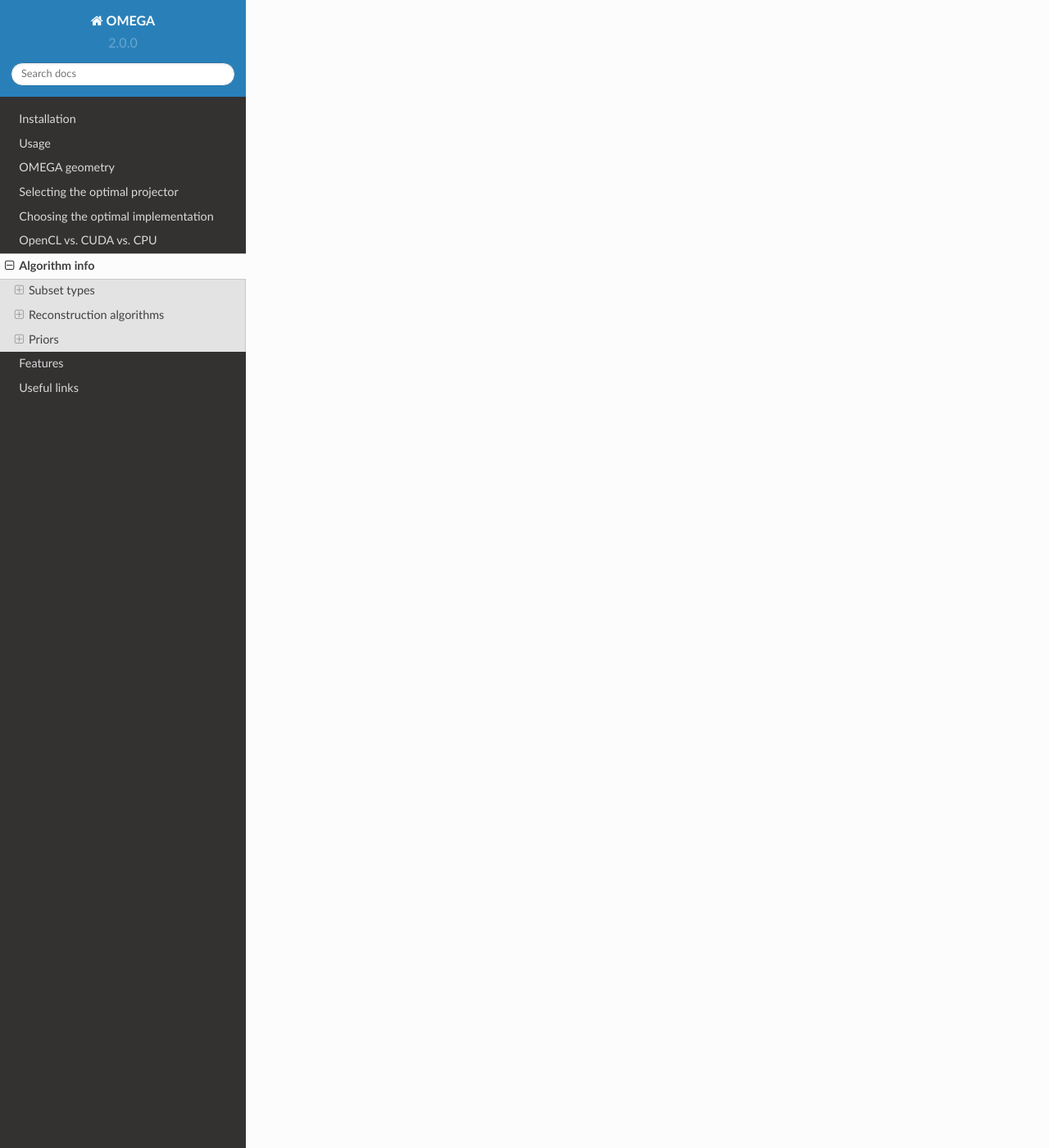
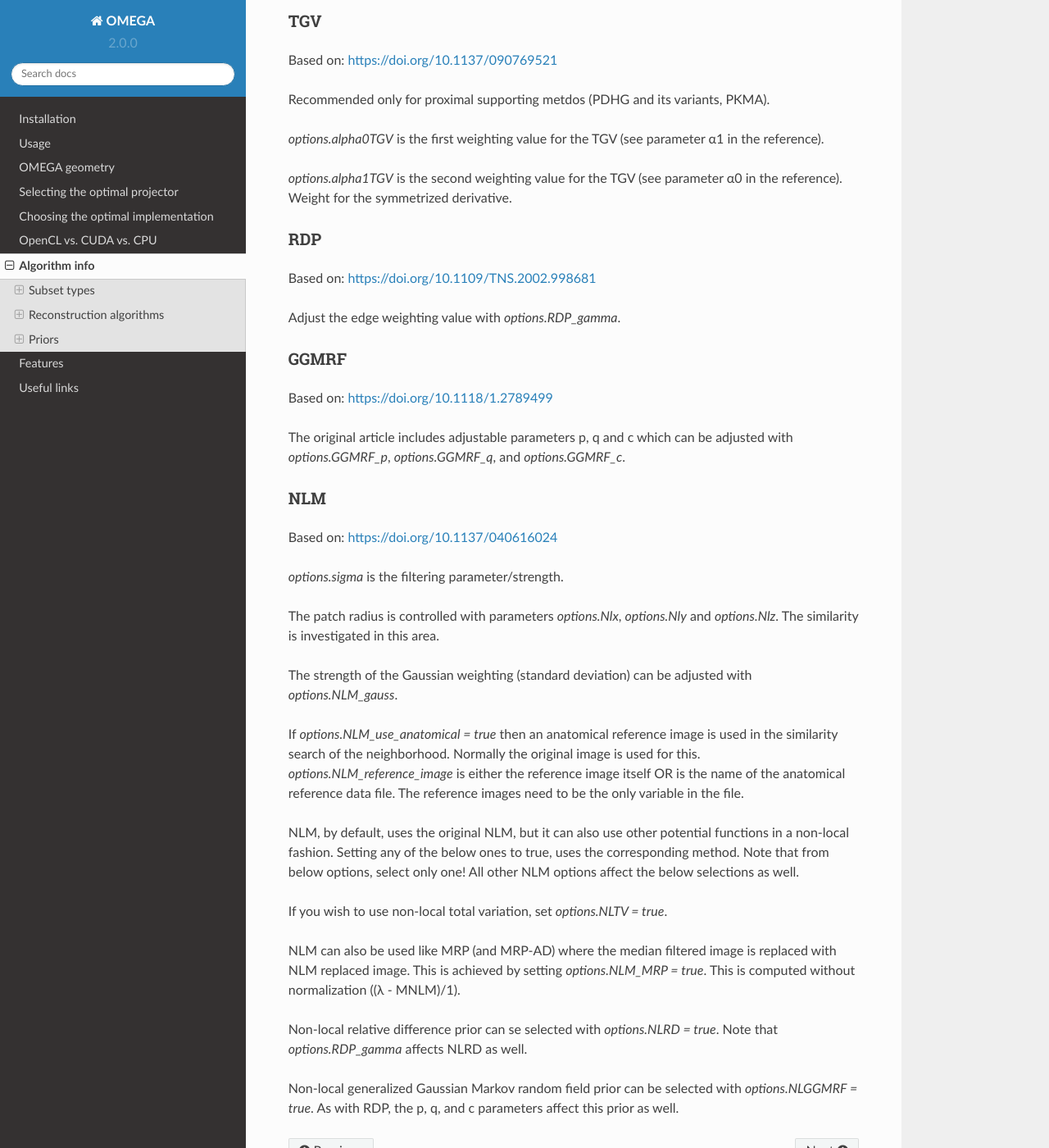
Before and after one commit to villekf/OMEGA-doc, a Sphinx documentation site: the page built from docs/source/algorithms.rst, in a window 1280 px wide and 1400 px high, scrolled down 11752 px. Shown: the whole window at 82% size. Built offline with Sphinx 7.4.7 and the Read the Docs theme 2.0.0, drawn with Linux system fonts in a browser that asks for light colours; some of the changed text lies outside the part shown.

Commit message:
More additions

```diff
--- a/docs/source/algorithms.rst
+++ b/docs/source/algorithms.rst
@@ -382,3 +382,85 @@ If a mat-file is used, the reference image should be the only variable.
 In the future, Lange will probably the transformed into a separate prior.
 
 Recommended ones are types 1 or 4.
+
+Anisotropic Diffusion Median Root Prior
+^^^^^^^^^^^^^^^^^^^^^^^^^^^^^^^^^^^^^^^
+
+In general this prior is not recommended and is included merely for historical and experimental purposes.
+
+It functions same as median root prior, except that rather than use median filtered image, it uses anisotropic diffusion filtered image.
+
+All the adjustable parameters are from: https://arrayfire.org/docs/group__image__func__anisotropic__diffusion.htm
+
+APLS
+^^^^
+
+Based on: https://doi.org/10.1109/TMI.2016
+
+Using asymmetric parallel level sets requires the use of anatomic prior. Without anatomical prior it functions as TV types 1 and 2.
+
+Regularization parameters for all MAP-methods can be adjusted.
+
+`options.eta` is a scaling parameter in regularized norm (see variable η in the reference).
+
+`options.APLSsmoothing` is a "smoothing" parameter that also prevents zero in square root (it is summed to the square root values). Has the same function as the TVsmoothing parameter (see eq. 9 in the reference).
+
+`options.APLS_reference_image` is the reference image itself OR name of the file containing the anatomical reference images (image size needs to be the same as the reconstructed images). The reference images need to be the only variable in the file.
+
+Hyperbolic prior
+^^^^^^^^^^^^^^^^
+
+Based on: https://doi.org/10.1109/83.551699 and https://doi.org/10.1088/0031-9155/60/6/2145
+
+Modified hyperbolic prior, previously exclusively used as TV type 3. Unlike TV type 3, doesn't support anatomic weighting.
+
+`options.hyperbolicDelta` can be used to adjust the edge emphasing strength.
+
+TGV
+^^^
+
+Based on: https://doi.org/10.1137/090769521
+
+Recommended only for proximal supporting metdos (PDHG and its variants, PKMA).
+
+`options.alpha0TGV` is the first weighting value for the TGV (see parameter α1 in the reference).
+
+`options.alpha1TGV` is the second weighting value for the TGV (see parameter α0 in the reference). Weight for the symmetrized derivative.
+
+RDP
+^^^
+
+Based on: https://doi.org/10.1109/TNS.2002.998681
+
+Adjust the edge weighting value with `options.RDP_gamma`.
+
+GGMRF
+^^^^^
+
+Based on: https://doi.org/10.1118/1.2789499
+
+The original article includes adjustable parameters p, q and c which can be adjusted with `options.GGMRF_p`, `options.GGMRF_q`, and `options.GGMRF_c`.
+
+NLM
+^^^
+
+Based on: https://doi.org/10.1137/040616024
+
+`options.sigma` is the filtering parameter/strength.
+
+The patch radius is controlled with parameters `options.Nlx`, `options.Nly` and `options.Nlz`. The similarity is investigated in this area.
+
+The strength of the Gaussian weighting (standard deviation) can be adjusted with `options.NLM_gauss`.
+
+If `options.NLM_use_anatomical = true` then an anatomical reference image is used in the similarity search of the neighborhood. Normally the original image is used for this. `options.NLM_reference_image` is either the reference image itself OR is the name of the anatomical reference data file. The reference images need to be the only variable in the file.
+
+NLM, by default, uses the original NLM, but it can also use other potential functions in a non-local fashion. Setting any of the below ones to true, uses the corresponding method. Note that from below options, select only one! All
+other NLM options affect the below selections as well.
+
+If you wish to use non-local total variation, set `options.NLTV = true`.
+
+NLM can also be used like MRP (and MRP-AD) where the median filtered image is replaced with NLM replaced image. This is achieved by setting `options.NLM_MRP = true`. This is computed without normalization ((λ - MNLM)/1).
+
+Non-local relative difference prior can se selected with `options.NLRD = true`. Note that `options.RDP_gamma` affects NLRD as well.
+
+Non-local generalized Gaussian Markov random field prior can be selected with `options.NLGGMRF = true`. As with RDP, the p, q, and c parameters affect this prior as well.
--- a/docs/source/features.rst
+++ b/docs/source/features.rst
@@ -16,6 +16,10 @@ Any data
 * Supports any data that uses ray-tracing
  * Only the source and detector coordinates need to be input
  * Source and/or detector can be inside the FOV
+* In addition to supporting coordinates for each measurement, supports also index-based reconstruction
+ * Separate 16-bit index-vectors can be input for transaxial and axial dimensions
+ * Each index corresponds to a coordinate in separate coordinate vectors (transaxial and axial)
+ * Useful for symmetric systems
 * Supported projectors include:
  * Improved Siddon's ray tracer
   * Also multi-ray version available
@@ -105,6 +109,7 @@ PET features
 * Supports list-mode data
 * Supports pseudo detectors/rings or ring gaps
 * Supports easy inclusion of GATE attenuation maps as the attenuation correction images
+* Preliminary support for dual-layer PET
 
 CT features
 ^^^^^^^
```
